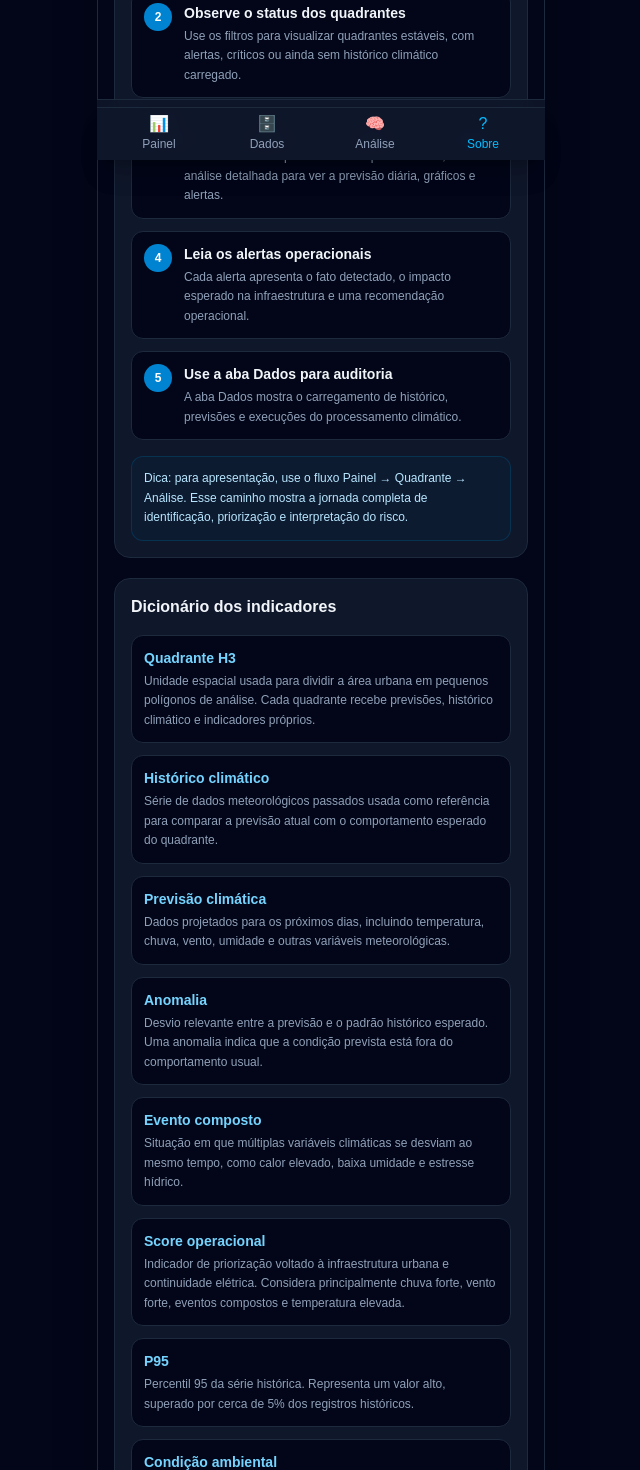
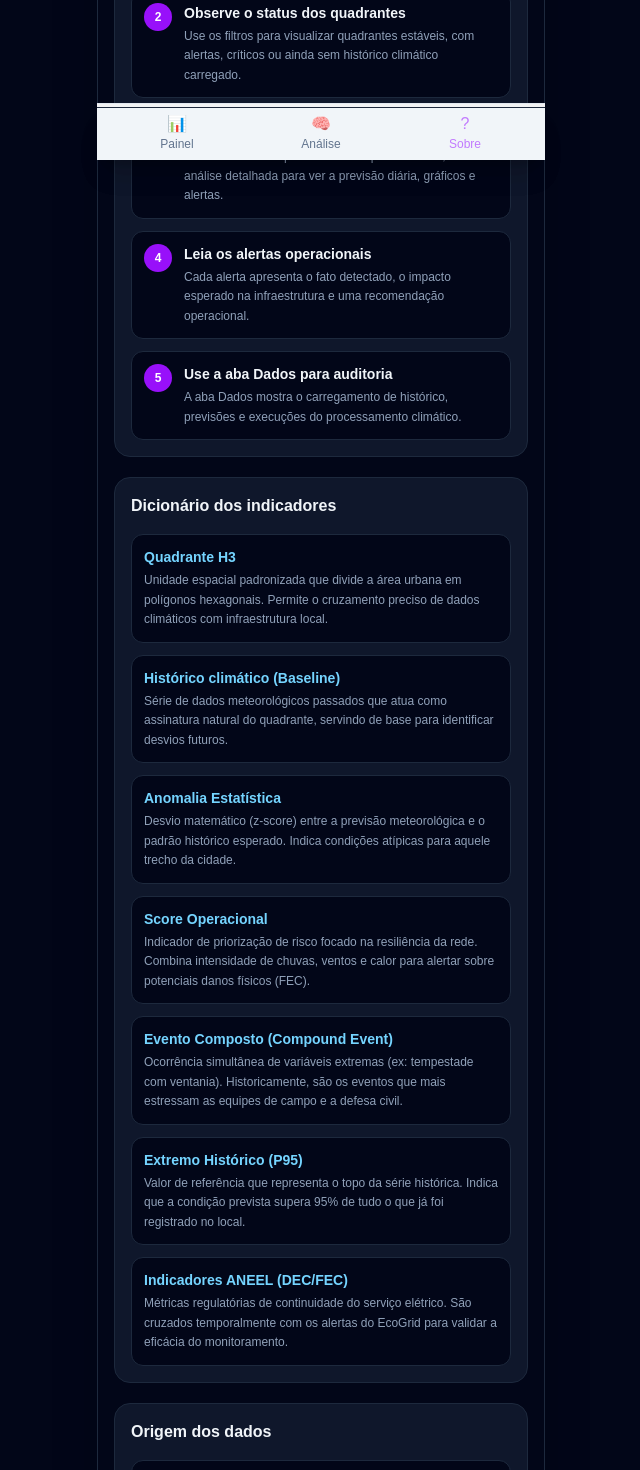
Before and after one commit to PauloVBernardo/ecoforecast-grid, a Next.js app: page /sobre in a window 1280 px wide. Shown: the part 640-2110 px from the top of the page, without its empty margins (319-959 px from the left). Built offline with nearby package versions, Linux system fonts and the light colour scheme.

Commit message:
Faz alterações e adequações no design da aplicação

```diff
--- a/src/app/(main)/analise/page.tsx
+++ b/src/app/(main)/analise/page.tsx
@@ -213,12 +213,12 @@ const chartMargin = { top: 8, right: 8, left: -20, bottom: 32 };
 const legendStyle = {
   paddingTop: '10px',
   fontSize: '12px',
-  color: '#cbd5e1'
+  color: '#94a3b8'
 };
 
 const tooltipStyle = {
-  backgroundColor: '#0f172a',
-  borderColor: '#334155',
+  backgroundColor: '#09090b',
+  borderColor: '#27272a',
   color: '#f8fafc'
 };
 
@@ -521,8 +521,8 @@ function EcoForecastAnalysisContent() {
   const linkClass = (path: string) =>
     `flex min-w-0 flex-col items-center justify-center gap-1 rounded-lg px-1 text-xs font-medium transition-colors ${
       pathname === path
-        ? 'text-sky-400 font-bold'
-        : 'text-slate-400 hover:text-slate-200'
+        ? 'text-sky-600 font-bold'
+        : 'text-slate-500 hover:text-slate-800'
     }`;
 
   const modoUrl = searchParams.get('modo');
@@ -1013,7 +1013,7 @@ function EcoForecastAnalysisContent() {
   return (
     <div className="mx-auto min-h-screen w-full max-w-md border-x border-slate-800 bg-slate-950 px-4 py-6 pb-24 font-sans text-slate-100 shadow-2xl">
       <header className="mb-6 border-b border-slate-800 pb-4">
-        <h1 className="text-lg font-bold text-sky-400">
+        <h1 className="text-lg font-bold text-purple-500">
           Análise Operacional
         </h1>
 
@@ -1222,7 +1222,7 @@ function EcoForecastAnalysisContent() {
               >
                 <ResponsiveContainer width="100%" height={240} minWidth={1} minHeight={1}>
                   <LineChart data={municipalityChartData} margin={chartMargin}>
-                    <CartesianGrid strokeDasharray="3 3" stroke="#1e293b" />
+                    <CartesianGrid strokeDasharray="3 3" stroke="#27272a" vertical={false} />
                     <XAxis dataKey="data" stroke="#64748b" />
                     <YAxis stroke="#64748b" />
                     <Tooltip contentStyle={tooltipStyle} />
@@ -1253,7 +1253,7 @@ function EcoForecastAnalysisContent() {
               >
                 <ResponsiveContainer width="100%" height={240} minWidth={1} minHeight={1}>
                   <ComposedChart data={municipalityChartData} margin={chartMargin}>
-                    <CartesianGrid strokeDasharray="3 3" stroke="#1e293b" />
+                    <CartesianGrid strokeDasharray="3 3" stroke="#27272a" vertical={false} />
                     <XAxis dataKey="data" stroke="#64748b" />
                     <YAxis stroke="#64748b" />
                     <Tooltip contentStyle={tooltipStyle} />
@@ -1281,7 +1281,7 @@ function EcoForecastAnalysisContent() {
               >
                 <ResponsiveContainer width="100%" height={240} minWidth={1} minHeight={1}>
                   <LineChart data={municipalityChartData} margin={chartMargin}>
-                    <CartesianGrid strokeDasharray="3 3" stroke="#1e293b" />
+                    <CartesianGrid strokeDasharray="3 3" stroke="#27272a" vertical={false} />
                     <XAxis dataKey="data" stroke="#64748b" />
                     <YAxis stroke="#64748b" />
                     <Tooltip contentStyle={tooltipStyle} />
@@ -1442,7 +1442,7 @@ function EcoForecastAnalysisContent() {
           >
             <ResponsiveContainer width="100%" height={240} minWidth={1} minHeight={1}>
               <LineChart data={chartData} margin={chartMargin}>
-                <CartesianGrid strokeDasharray="3 3" stroke="#1e293b" />
+                <CartesianGrid strokeDasharray="3 3" stroke="#27272a" vertical={false} />
                 <XAxis dataKey="data" stroke="#64748b" />
                 <YAxis stroke="#64748b" />
                 <Tooltip contentStyle={tooltipStyle} />
@@ -1491,7 +1491,7 @@ function EcoForecastAnalysisContent() {
           >
             <ResponsiveContainer width="100%" height={240} minWidth={1} minHeight={1}>
               <ComposedChart data={chartData} margin={chartMargin}>
-                <CartesianGrid strokeDasharray="3 3" stroke="#1e293b" />
+                <CartesianGrid strokeDasharray="3 3" stroke="#27272a" vertical={false} />
                 <XAxis dataKey="data" stroke="#64748b" />
                 <YAxis stroke="#64748b" />
                 <Tooltip contentStyle={tooltipStyle} />
@@ -1529,7 +1529,7 @@ function EcoForecastAnalysisContent() {
           >
             <ResponsiveContainer width="100%" height={240} minWidth={1} minHeight={1}>
               <LineChart data={chartData} margin={chartMargin}>
-                <CartesianGrid strokeDasharray="3 3" stroke="#1e293b" />
+                <CartesianGrid strokeDasharray="3 3" stroke="#27272a" vertical={false} />
                 <XAxis dataKey="data" stroke="#64748b" />
                 <YAxis stroke="#64748b" />
                 <Tooltip contentStyle={tooltipStyle} />
@@ -1570,7 +1570,7 @@ function EcoForecastAnalysisContent() {
           >
             <ResponsiveContainer width="100%" height={240} minWidth={1} minHeight={1}>
               <LineChart data={chartData} margin={chartMargin}>
-                <CartesianGrid strokeDasharray="3 3" stroke="#1e293b" />
+                <CartesianGrid strokeDasharray="3 3" stroke="#27272a" vertical={false} />
                 <XAxis dataKey="data" stroke="#64748b" />
                 <YAxis stroke="#64748b" domain={[0, 100]} />
                 <Tooltip contentStyle={tooltipStyle} />
@@ -1615,7 +1615,7 @@ function EcoForecastAnalysisContent() {
           >
             <ResponsiveContainer width="100%" height={240} minWidth={1} minHeight={1}>
               <ComposedChart data={compositeScoreData} margin={chartMargin}>
-                <CartesianGrid strokeDasharray="3 3" stroke="#1e293b" />
+                <CartesianGrid strokeDasharray="3 3" stroke="#27272a" vertical={false} />
                 <XAxis dataKey="data" stroke="#64748b" />
                 <YAxis stroke="#64748b" />
                 <Tooltip contentStyle={tooltipStyle} />
@@ -1724,15 +1724,10 @@ function EcoForecastAnalysisContent() {
         </section>
       )}
 
-      <nav className="fixed bottom-0 left-0 right-0 z-50 mx-auto grid max-w-md grid-cols-4 border-t border-slate-800 bg-slate-900/95 px-2 py-2 shadow-xl backdrop-blur">
+      <nav className="fixed bottom-0 left-0 right-0 z-50 mx-auto grid max-w-md grid-cols-3 border-t border-slate-200 bg-white/95 px-2 py-2 shadow-xl backdrop-blur">
         <Link href="/" className={linkClass('/')}>
           <span className="text-base leading-none">📊</span>
           <span className="truncate">Painel</span>
-        </Link>
-
-        <Link href="/configuracao" className={linkClass('/configuracao')}>
-          <span className="text-base leading-none">🗄️</span>
-          <span className="truncate">Dados</span>
         </Link>
 
         <Link href="/analise" className={linkClass('/analise')}>
--- a/src/app/(main)/configuracao/page.tsx
+++ b/src/app/(main)/configuracao/page.tsx
@@ -39,8 +39,8 @@ function EcoForecastConfigurationContent() {
   const linkClass = (path: string) =>
     `flex min-w-0 flex-col items-center justify-center gap-1 rounded-lg px-1 text-xs font-medium transition-colors ${
       pathname === path
-        ? 'text-sky-400 font-bold'
-        : 'text-slate-400 hover:text-slate-200'
+        ? 'text-sky-600 font-bold'
+        : 'text-slate-500 hover:text-slate-800'
     }`;
 
   const [gridCells, setGridCells] = useState<GridCell[]>([]);
@@ -438,15 +438,10 @@ function EcoForecastConfigurationContent() {
         </div>
       </section>
 
-      <nav className="fixed bottom-0 left-0 right-0 z-50 mx-auto grid max-w-md grid-cols-4 border-t border-slate-800 bg-slate-900/95 px-2 py-2 shadow-xl backdrop-blur">
+      <nav className="fixed bottom-0 left-0 right-0 z-50 mx-auto grid max-w-md grid-cols-3 border-t border-slate-200 bg-white/95 px-2 py-2 shadow-xl backdrop-blur">
         <Link href="/" className={linkClass('/')}>
           <span className="text-base leading-none">📊</span>
           <span className="truncate">Painel</span>
-        </Link>
-
-        <Link href="/configuracao" className={linkClass('/configuracao')}>
-          <span className="text-base leading-none">🗄️</span>
-          <span className="truncate">Dados</span>
         </Link>
 
         <Link href="/analise" className={linkClass('/analise')}>
--- a/src/app/(main)/layout.tsx
+++ b/src/app/(main)/layout.tsx
@@ -10,8 +10,8 @@ export default function MainLayout({ children }: { children: ReactNode }) {
   const linkClass = (path: string) =>
     `flex min-w-0 flex-col items-center justify-center gap-1 rounded-lg px-1 text-xs font-medium transition-colors ${
       pathname === path
-        ? 'text-sky-400 font-bold'
-        : 'text-slate-400 hover:text-slate-200'
+        ? 'text-purple-400 font-bold'
+        : 'text-slate-500 hover:text-slate-300'
     }`;
 
   return (
@@ -20,16 +20,11 @@ export default function MainLayout({ children }: { children: ReactNode }) {
 
       <nav
         aria-label="Navegação principal"
-        className="fixed bottom-0 left-0 right-0 z-50 mx-auto grid max-w-md grid-cols-4 border-t border-slate-800 bg-slate-900/95 px-2 py-2 shadow-xl backdrop-blur"
+        className="fixed bottom-0 left-0 right-0 z-50 mx-auto grid max-w-md grid-cols-3 border-t border-slate-800 bg-slate-100 px-2 py-2 shadow-xl backdrop-blur"
       >
         <Link href="/" className={linkClass('/')}>
           <span className="text-base leading-none">📊</span>
           <span className="truncate">Painel</span>
-        </Link>
-
-        <Link href="/configuracao" className={linkClass('/configuracao')}>
-          <span className="text-base leading-none">🗄️</span>
-          <span className="truncate">Dados</span>
         </Link>
 
         <Link href="/analise" className={linkClass('/analise')}>
--- a/src/app/(main)/page.tsx
+++ b/src/app/(main)/page.tsx
@@ -148,8 +148,8 @@ export default function EcoForecastDashboardPage() {
   const linkClass = (path: string) =>
     `flex min-w-0 flex-col items-center justify-center gap-1 rounded-lg px-1 text-xs font-medium transition-colors ${
       pathname === path
-        ? 'text-sky-400 font-bold'
-        : 'text-slate-400 hover:text-slate-200'
+        ? 'text-purple-600 font-bold'
+        : 'text-slate-500 hover:text-slate-800'
     }`;
 
   const handleSelectPixel = useCallback((pixelId: string) => {
@@ -529,36 +529,33 @@ export default function EcoForecastDashboardPage() {
   const getStatusUi = (status: RiskStatus) => {
     if (status === 'Sem histórico') {
       return {
-        badgeClass: 'bg-slate-800 text-slate-300 border-slate-700',
-        dotClass: 'bg-slate-500',
-        markerClass: 'bg-slate-600 border-slate-300 shadow-slate-500/30',
-        cardClass: 'border-slate-800 bg-slate-900/50'
+        badgeClass: 'bg-slate-900 text-slate-400 border-slate-800',
+        dotClass: 'bg-slate-600',
+        markerClass: 'bg-slate-800 text-slate-300 border-slate-600',
+        cardClass: 'bg-slate-900 border-slate-800 shadow-lg'
       };
     }
-
     if (status === 'Crítico') {
       return {
-        badgeClass: 'bg-rose-950/40 text-rose-400 border-rose-800',
-        dotClass: 'bg-rose-500',
-        markerClass: 'bg-rose-500 border-rose-200 shadow-rose-500/50',
-        cardClass: 'border-rose-900/50 bg-rose-950/20'
+        badgeClass: 'bg-red-950/40 text-red-400 border-red-900/50',
+        dotClass: 'bg-red-500',
+        markerClass: 'bg-red-500 text-white border-red-400 shadow-lg shadow-red-500/20',
+        cardClass: 'bg-slate-900 border-red-900/30 shadow-lg'
       };
     }
-
     if (status === 'Alto') {
       return {
-        badgeClass: 'bg-amber-950/40 text-amber-400 border-amber-800',
-        dotClass: 'bg-amber-500',
-        markerClass: 'bg-amber-500 border-amber-200 shadow-amber-500/50',
-        cardClass: 'border-amber-900/50 bg-amber-950/20'
+        badgeClass: 'bg-orange-950/40 text-orange-400 border-orange-900/50',
+        dotClass: 'bg-orange-500',
+        markerClass: 'bg-orange-500 text-white border-orange-400 shadow-lg shadow-orange-500/20',
+        cardClass: 'bg-slate-900 border-orange-900/30 shadow-lg'
       };
     }
-
     return {
-      badgeClass: 'bg-emerald-950/40 text-emerald-400 border-emerald-800',
-      dotClass: 'bg-emerald-500',
-      markerClass: 'bg-emerald-500 border-emerald-200 shadow-emerald-500/50',
-      cardClass: 'border-slate-800 bg-slate-900'
+      badgeClass: 'bg-purple-950/40 text-purple-400 border-purple-900/50',
+      dotClass: 'bg-purple-500',
+      markerClass: 'bg-purple-500 text-white border-purple-400 shadow-lg shadow-purple-500/20',
+      cardClass: 'bg-slate-900 border-slate-800 shadow-lg'
     };
   };
 
@@ -596,7 +593,7 @@ export default function EcoForecastDashboardPage() {
       <div className="min-h-screen w-full bg-slate-950 px-4 py-6 font-sans text-slate-100 max-w-md mx-auto shadow-2xl border-x border-slate-800 pb-24">
         <header className="mb-6 border-b border-slate-800 pb-4">
           <div className="flex justify-between items-center">
-            <h1 className="text-2xl font-bold text-sky-400">EcoGrid</h1>
+            <h1 className="text-2xl font-bold text-purple-500">EcoGrid</h1>
 
             <span className="text-xs bg-slate-800 text-slate-400 font-semibold px-2 py-0.5 rounded-full uppercase tracking-wider">
               Sala de Situação
@@ -881,7 +878,7 @@ export default function EcoForecastDashboardPage() {
                     <span className="text-slate-200">
                       {getVariableLabel(selectedPixel.variable_name)}
                     </span>{' '}
-                    · Último registro:{' '}
+                    · Última anomalia:{' '}
                     <span className="text-slate-200">
                       {formatarData(selectedPixel.anomaly_date)}
                     </span>
@@ -983,7 +980,7 @@ export default function EcoForecastDashboardPage() {
                         </p>
 
                         <p className="text-xs text-slate-500">
-                          Último registro:{' '}
+                          Última anomalia:{' '}
                           <span className="text-slate-300">
                             {formatarData(pixel.anomaly_date)}
                           </span>
@@ -1092,15 +1089,10 @@ export default function EcoForecastDashboardPage() {
         </section>
       </div>
 
-      <nav className="fixed bottom-0 left-0 right-0 z-50 mx-auto grid max-w-md grid-cols-4 border-t border-slate-800 bg-slate-900/95 px-2 py-2 shadow-xl backdrop-blur">
+      <nav className="fixed bottom-0 left-0 right-0 z-50 mx-auto grid max-w-md grid-cols-3 border-t border-slate-200 bg-white/95 px-2 py-2 shadow-xl backdrop-blur">
         <Link href="/" className={linkClass('/')}>
           <span className="text-base leading-none">📊</span>
           <span className="truncate">Painel</span>
-        </Link>
-
-        <Link href="/configuracao" className={linkClass('/configuracao')}>
-          <span className="text-base leading-none">🗄️</span>
-          <span className="truncate">Dados</span>
         </Link>
 
         <Link href="/analise" className={linkClass('/analise')}>
--- a/src/app/(main)/sobre/page.tsx
+++ b/src/app/(main)/sobre/page.tsx
@@ -18,47 +18,37 @@ const glossary: GlossaryItem[] = [
   {
     term: 'Quadrante H3',
     description:
-      'Unidade espacial usada para dividir a área urbana em pequenos polígonos de análise. Cada quadrante recebe previsões, histórico climático e indicadores próprios.'
+      'Unidade espacial padronizada que divide a área urbana em polígonos hexagonais. Permite o cruzamento preciso de dados climáticos com infraestrutura local.'
   },
   {
-    term: 'Histórico climático',
+    term: 'Histórico climático (Baseline)',
     description:
-      'Série de dados meteorológicos passados usada como referência para comparar a previsão atual com o comportamento esperado do quadrante.'
+      'Série de dados meteorológicos passados que atua como assinatura natural do quadrante, servindo de base para identificar desvios futuros.'
   },
   {
-    term: 'Previsão climática',
+    term: 'Anomalia Estatística',
     description:
-      'Dados projetados para os próximos dias, incluindo temperatura, chuva, vento, umidade e outras variáveis meteorológicas.'
+      'Desvio matemático (z-score) entre a previsão meteorológica e o padrão histórico esperado. Indica condições atípicas para aquele trecho da cidade.'
   },
   {
-    term: 'Anomalia',
+    term: 'Score Operacional',
     description:
-      'Desvio relevante entre a previsão e o padrão histórico esperado. Uma anomalia indica que a condição prevista está fora do comportamento usual.'
+      'Indicador de priorização de risco focado na resiliência da rede. Combina intensidade de chuvas, ventos e calor para alertar sobre potenciais danos físicos (FEC).'
   },
   {
-    term: 'Evento composto',
+    term: 'Evento Composto (Compound Event)',
     description:
-      'Situação em que múltiplas variáveis climáticas se desviam ao mesmo tempo, como calor elevado, baixa umidade e estresse hídrico.'
+      'Ocorrência simultânea de variáveis extremas (ex: tempestade com ventania). Historicamente, são os eventos que mais estressam as equipes de campo e a defesa civil.'
   },
   {
-    term: 'Score operacional',
+    term: 'Extremo Histórico (P95)',
     description:
-      'Indicador de priorização voltado à infraestrutura urbana e continuidade elétrica. Considera principalmente chuva forte, vento forte, eventos compostos e temperatura elevada.'
+      'Valor de referência que representa o topo da série histórica. Indica que a condição prevista supera 95% de tudo o que já foi registrado no local.'
   },
   {
-    term: 'P95',
+    term: 'Indicadores ANEEL (DEC/FEC)',
     description:
-      'Percentil 95 da série histórica. Representa um valor alto, superado por cerca de 5% dos registros históricos.'
-  },
-  {
-  term: 'Condição ambiental',
-  description:
-    'Camada auxiliar que reúne variáveis como umidade baixa, radiação elevada, evapotranspiração e solo seco. Essas variáveis ajudam na interpretação ambiental, mas não indicam sozinhas risco direto de interrupção de energia.'
-},
-  {
-    term: 'DEC/FEC',
-    description:
-      'Indicadores regulatórios da ANEEL usados para validação temporal agregada. Permitem comparar a pressão climática mensal do EcoGrid com o desempenho mensal de continuidade do fornecimento.'
+      'Métricas regulatórias de continuidade do serviço elétrico. São cruzados temporalmente com os alertas do EcoGrid para validar a eficácia do monitoramento.'
   }
 ];
 
@@ -101,8 +91,8 @@ export default function SobrePage() {
   const linkClass = (path: string) =>
     `flex flex-col items-center gap-1 text-xs font-medium transition-colors ${
       pathname === path
-        ? 'text-sky-400 font-bold'
-        : 'text-slate-400 hover:text-slate-200'
+        ? 'text-sky-600 font-bold'
+        : 'text-slate-500 hover:text-slate-800'
     }`;
 
   return (
@@ -110,7 +100,7 @@ export default function SobrePage() {
       <div className="min-h-screen w-full bg-slate-950 px-4 py-6 font-sans text-slate-100 max-w-md mx-auto shadow-2xl border-x border-slate-800 pb-24">
         <header className="mb-6 border-b border-slate-800 pb-4">
           <div className="flex items-center justify-between gap-3">
-            <h1 className="text-lg font-bold text-sky-400">Sobre o EcoGrid</h1>
+            <h1 className="text-lg font-bold text-purple-500">Sobre o EcoGrid</h1>
 
             <span className="rounded-full bg-slate-800 px-2 py-1 text-xs font-bold uppercase text-slate-300">
               v1.0
@@ -187,7 +177,7 @@ export default function SobrePage() {
                   key={step.title}
                   className="flex gap-3 rounded-xl border border-slate-800 bg-slate-950 p-3"
                 >
-                  <div className="flex h-7 w-7 shrink-0 items-center justify-center rounded-full bg-sky-600 text-xs font-black text-white">
+                  <div className="flex h-7 w-7 shrink-0 items-center justify-center rounded-full bg-purple-600 text-xs font-black text-white">
                     {step.icon}
                   </div>
 
@@ -204,11 +194,6 @@ export default function SobrePage() {
               ))}
             </div>
 
-            <p className="mt-4 rounded-xl border border-sky-900/50 bg-sky-950/20 p-3 text-xs leading-relaxed text-sky-200">
-              Dica: para apresentação, use o fluxo Painel → Quadrante →
-              Análise. Esse caminho mostra a jornada completa de identificação,
-              priorização e interpretação do risco.
-            </p>
           </section>
 
           <section className="rounded-2xl border border-slate-800 bg-slate-900 p-4">
@@ -443,12 +428,12 @@ export default function SobrePage() {
             </div>
           </section>
 
-          <section className="rounded-2xl border border-amber-900/60 bg-amber-950/20 p-4">
-            <h2 className="text-base font-bold text-amber-200">
+          <section className="rounded-2xl border border-purple-900/50 bg-purple-950/20 p-4">
+            <h2 className="text-base font-bold text-purple-300">
               Limitações do protótipo
             </h2>
 
-            <div className="mt-3 space-y-3 text-xs leading-relaxed text-amber-100/80">
+            <div className="mt-3 space-y-3 text-xs leading-relaxed text-slate-300">
               <p>
                 O EcoGrid é um protótipo demonstrativo. Os alertas não
                 substituem sistemas oficiais de defesa civil, operação elétrica
@@ -521,25 +506,20 @@ export default function SobrePage() {
           </section>
         </main>
 
-        <nav className="fixed bottom-0 left-0 right-0 max-w-md mx-auto bg-slate-900/90 backdrop-blur border-t border-slate-800 py-3 px-6 flex justify-around shadow-xl z-50">
+        <nav className="fixed bottom-0 left-0 right-0 z-50 mx-auto grid max-w-md grid-cols-3 border-t border-slate-200 bg-white/95 px-2 py-2 shadow-xl backdrop-blur">
           <Link href="/" className={linkClass('/')}>
-            <span>◼</span>
-            <span>Painel</span>
-          </Link>
-
-          <Link href="/configuracao" className={linkClass('/configuracao')}>
-            <span>◆</span>
-            <span>Dados</span>
+            <span className="text-base leading-none mb-1">📊</span>
+            <span className="truncate">Painel</span>
           </Link>
 
           <Link href="/analise" className={linkClass('/analise')}>
-            <span>▲</span>
-            <span>Análise</span>
+            <span className="text-base leading-none mb-1">🧠</span>
+            <span className="truncate">Análise</span>
           </Link>
 
           <Link href="/sobre" className={linkClass('/sobre')}>
-            <span>?</span>
-            <span>Sobre</span>
+            <span className="text-base leading-none mb-1">?</span>
+            <span className="truncate">Sobre</span>
           </Link>
         </nav>
       </div>
--- a/src/components/EcoGridLeafletMap.tsx
+++ b/src/components/EcoGridLeafletMap.tsx
@@ -121,7 +121,7 @@ function montarPopupHtml(pixel: PixelSummary) {
       </p>
 
       <p style="font-size: 12px; color: #334155; margin: 4px 0;">
-        Último registro: <strong>${escapeHtml(formatarData(pixel.anomaly_date))}</strong>
+        Última anomalia: <strong>${escapeHtml(formatarData(pixel.anomaly_date))}</strong>
       </p>
 
       <p style="font-size: 10px; color: #64748b; margin: 8px 0 0; font-family: monospace;">
```
Also changed, not shown: src/components/TestLeafletMap.tsx (deleted, +0 -33 lines).
